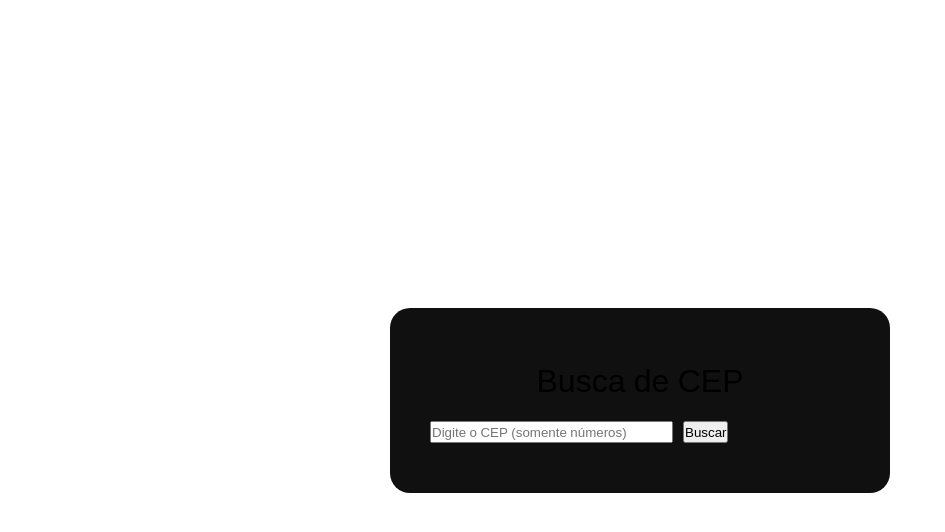
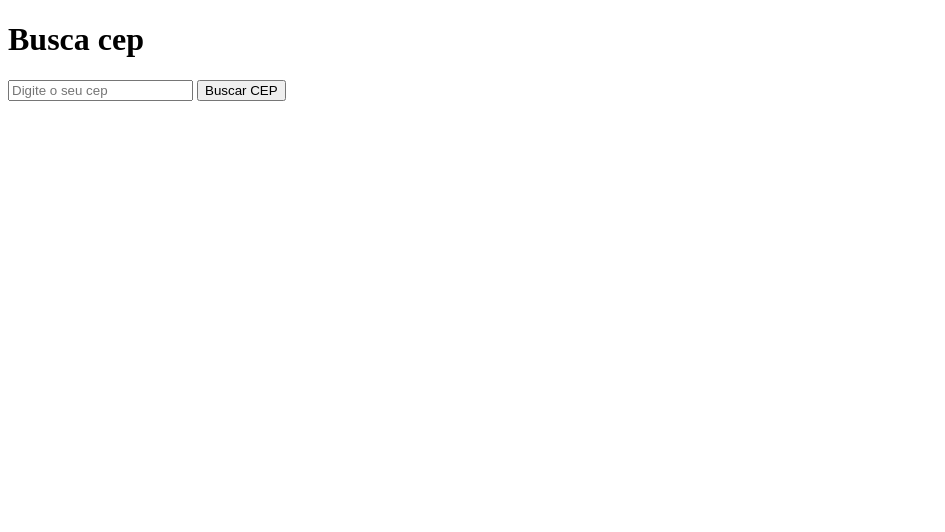
Before and after one commit to Blackmodzctt/busca-cep, a plain HTML site: page index.html in a window 1280 px wide. Shown: the whole page, without its empty margins (0-945 px from the left). Drawn offline with Linux system fonts and the light colour scheme.

Commit message:
funciona

```diff
--- a/index.html
+++ b/index.html
@@ -1,28 +1,22 @@
 <!DOCTYPE html>
-<html lang="pt-br">
+<html lang="en">
 <head>
     <meta charset="UTF-8">
     <meta name="viewport" content="width=device-width, initial-scale=1.0">
-    <link rel="stylesheet" href="./style.css">
     <title>Busca CEP</title>
 </head>
 <body>
-    <!--Container Principal-->
-    <main class="container">
-        <!--Título da página-->
-        <h1>Busca de CEP</h1>
+    <h1>Busca cep</h1>
 
-        <!--Formulário-->
-        <form id="form-cep" onsubmit="buscaCep()">
-            <input type="text" placeholder="Digite o CEP (somente números)" required maxlength="8" pattern="\d{8}" id="input-cep"> <!--Pattern-->
+    <form id="formulario" onsubmit="buscarCep(event)">
+        <input type="text" name="input-cep" id="input-cep" required placeholder="Digite o seu cep" maxlength="8">
+        <button type="submit">Buscar CEP</button>
+    </form>
 
-            <!--Botão do submit-->
-            <button type="submit">Buscar</button>
-        </form>
-        <div id="resultado">
+    <div id="resultado">
 
-        </div>
-        <script src="./script.js"></script>
-    </main>
+    </div>
+
+    <script src="script.js"></script>
 </body>
 </html>
--- a/script.js
+++ b/script.js
@@ -1,43 +1,31 @@
-// FUNÇÃO PRINCIPAL DO SISTEMA
+// Função principal do sistema
+function buscarCep(event) {
+    event.preventDefault(); // função que remove o comportamento padrão do formulário ao enviar
 
-function buscaCep(event) {
-    event.preventDefault(); // Impede que a página recarregue
+    // acessando o valor do input para a variável cep
+    const cep = document.getElementById("input-cep").value
 
-    let cep = document.getElementById("input-cep").value // Acessando o valor que tá vindo do input
-
-    //Colocando uma mensagem de carregamento
     document.getElementById("resultado").innerText = "Carregando..."
 
-    //Fetch busca um link e fazemos um junção trocando o cep predefinido e colocamos a variavel cep para ser o que o usuario mudar
+    // função para requisitar um recurso de uma API, no nosso caso as informações do Cep que o usuário digitou
+    fetch(`https://viacep.com.br/ws/${cep}/json/`)
+    .then((resposta) => resposta.json()) // formatação da resposta para JSON
+    .then((dados) => { // recebimento dos dados do CEP
+        if(dados.erro) {
+            document.getElementById("resultado").innerHTML = "<strong>CEP não encontrado.</strong>"
+            return;
+        }
 
-    fetch("https://viacep.com.br/ws/"+cep+"/json/")
-
-    // Promessa que tranforma como queremos
-    .then(resposta >= resposta.json())
-    // Tranforma a resposta em resposta.json
-
-    // Vai transformar a div na resposta
-    //"dados" contém todas as informações do endereço
-
-    .then(dados => {
-        // Se der erro vai aparecer a mensagem de erro
-        if(dados.erro) {
-            document.getElementById("resultado").innerHTML = "<strong> Cep não encontrado </strong>"
-        }
-        // Colocando o que vai mostrar na parte "rua", digitando "dados.logradouro" como está na api
-        document.getElementById("resultado").innerHTML =
+        // Inserindo no HTML os dados do CEP
+        document.getElementById("resultado").innerHTML = `
+        <p><strong>Rua:</strong> ${dados.logradouro}</p>
+        <p><strong>Cidade:</strong> ${dados.localidade}</p>
+        <p><strong>Estado:</strong> ${dados.estado}</p>
+        <p><strong>Bairro:</strong> ${dados.bairro}</p>
         `
-        <h3>Endereço Encontrado:</h3>
-        <p><strong>Cep:</strong> ${dados.cep}</p>
-        <p><strong>Rua:</strong> ${dados.logradouro}</p>
-        <p><strong>Bairro:</strong> ${dados.bairro}</p>
-        <p><strong>Estado:</strong> ${dados.localidade}</p>`
-
     })
-
-    // Caso perca a conexão com a internet ou falha na API
-    .catch(() => {
-        document.getElementById("resultado").innerHTML= "Erro ao buscar cep"
+    .catch((e) => { // Caso a chamada http não dê certo, o servidor retornará um erro, e vai cair nesse bloco catch
+        console.log(e)
+        document.getElementById("resultado").innerHTML = "<strong>Erro ao buscar CEP. Tente novamente.</strong>"
     })
-
 }
--- a/style.css
+++ /dev/null
@@ -1,46 +0,0 @@
-@import url('https://fonts.googleapis.com/css2?family=Noto+Sans+Linear+B&display=swap');
-
-/* reset básico */
-* {
-    margin: 0%;
-    padding: 0%;
-    box-sizing: border-box;
-    font-family: "Noto Sans Linear B", sans-serif;
-    font-weight: 400;
-    font-style: normal;
-}
-
-/*mexendo na cor da página*/
-body {
-    background-color: rgb(255, 255, 255);
-    min-height: 100vh;
-    display: flex;
-    justify-content: center;
-    align-items: center;
-}
-/*mexendo na caixa do form*/
-.container {
-    background-color: rgb(16, 16, 16);
-    padding: 30px 40px;
-    border-radius: 20px;
-    box-shadow: 0 10 px 25px rgba(0, 0, 0, 0.3);
-    width: 500px;
-    text-align: center;
-}
-
-/*mexendo no título*/
-h1 {
-    margin: 20px;
-    color: rgb(0, 0, 0);
-}
-
-#form-cep {
-    display: flex;
-    gap: 10px;
-    margin-bottom: 20px;
-}
-
-input [type="text"] {
-    flex: 1;
-    padding: 12px 15px;
-}
```
